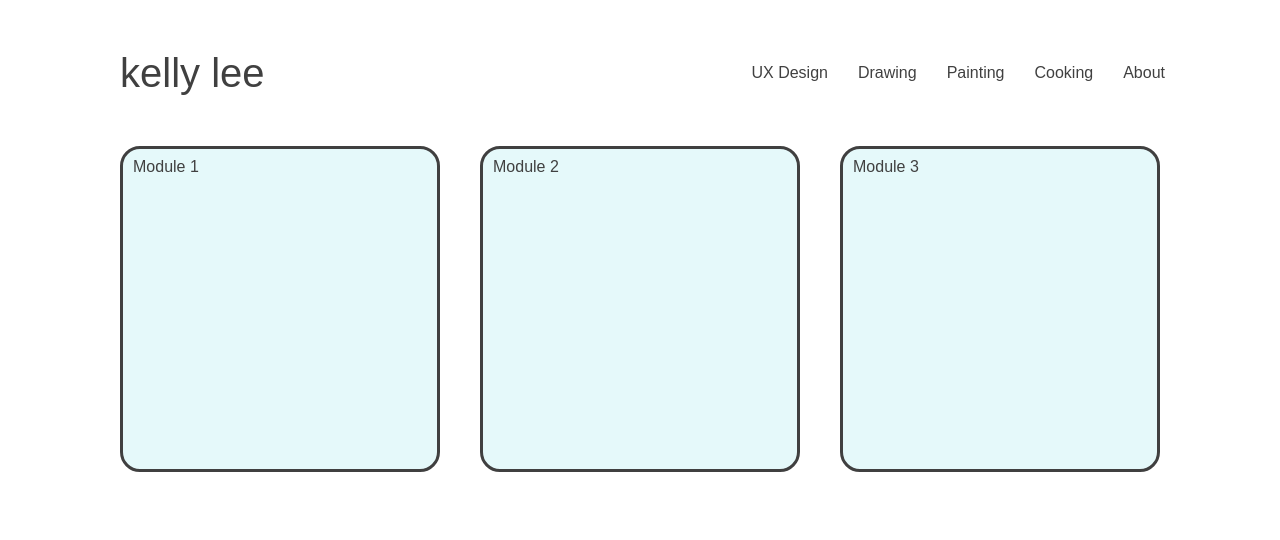
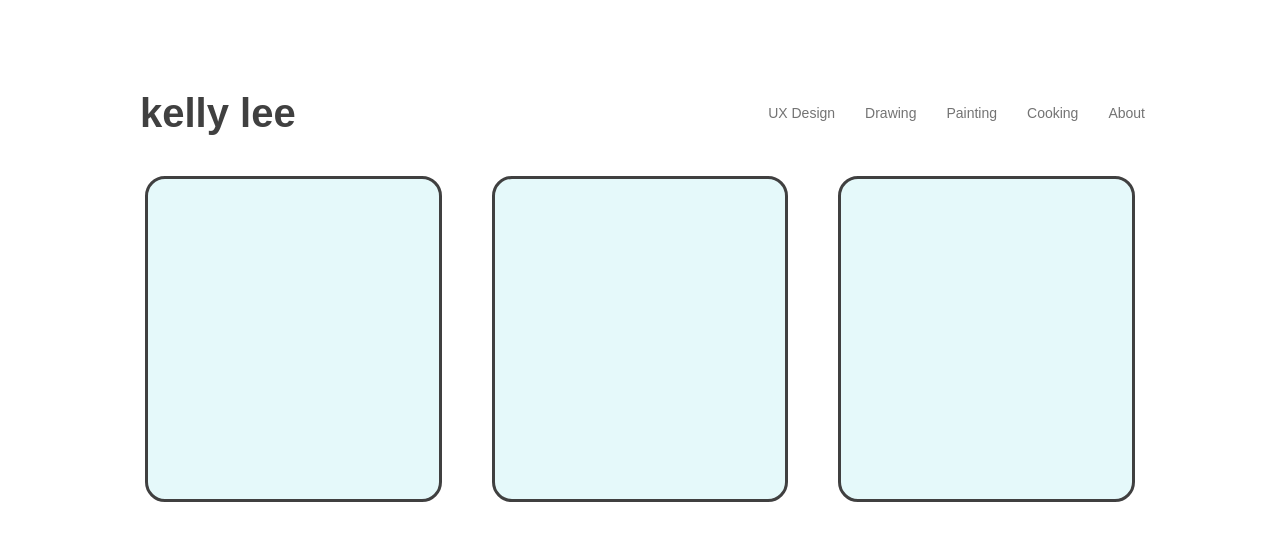
Before and after one commit to kellysooyunlee/kellysooyunlee.github.io, a plain HTML site: page index.html in a window 1280 px wide. Drawn offline with Linux system fonts and the light colour scheme.

Commit message:
fixed grey links and hover. and adjusted to allow more margins

```diff
--- a/index.html
+++ b/index.html
@@ -10,18 +10,18 @@
     <div class='logo'>kelly lee</div>
     <nav>
       <ul>
-        <li>UX Design</li>
-        <li>Drawing</li>
-        <li>Painting</li>
-        <li>Cooking</li>
-        <li>About</li>
+        <li><a href="#">UX Design</a></li>
+        <li><a href="#">Drawing</a></li>
+        <li><a href="#">Painting</a></li>
+        <li><a href="#">Cooking</a></li>
+        <li><a href="#">About</a></li>
       </ul>
     </nav>
   </header>
   <main>
-  	<section class='mod'><p>Module 1</p></section>
-    <section class='mod'><p>Module 2</p></section>
-        <section class='mod'><p>Module 3</p></section>
+  	<section class='mod'><p> </p></section>
+    <section class='mod'><p> </p></section>
+        <section class='mod'><p> </p></section>
   </main>
   </body>
 </html>
--- a/styles/style.css
+++ b/styles/style.css
@@ -1,10 +1,8 @@
-/* FLEXBOX GOES HERE */
-
 body {
-  /* three properties */
   min-height: 100vh;
   display: flex;
   flex-direction: column;
+  margin: 40px 20px;
   padding: 50 100px;
   justify-content: space-between;
   color: #404040;
@@ -22,10 +20,10 @@ body {
     justify-content: center;
     align-items: center;
     font-family: 'Cream', sans-serif;
+    font-weight: 600;
     font-size: 40px;
     padding: 0 0 0 20px;
 }
-
 
 main {
   flex: 1;
@@ -35,14 +33,21 @@ body {
 
 .mod {
   flex: 1;
-
+/*  min-width: 300px;*/
 }
 
 
-body {
-  font-family: 'Avenir', sans-serif;
-  font-size: 16px;
+nav a {
+  font-family: 'System UI', sans-serif;
+  font-weight: 400;
+  font-size: 14px;
+  color: #737373;
+  text-decoration: none;
  /* line-height: 1.4em;*/
+}
+
+nav a:hover {
+  color: #404040;
 }
 
 header {
@@ -51,6 +56,10 @@ header {
 }
 
 nav {
+  display: flex;
+}
+
+nav ul {
   display: flex;
 }
 
@@ -79,7 +88,7 @@ section {
   background-color: #E5F9FA;
   border: solid 3px #404040;
   border-radius: 20px;
-  margin: 50px 20px;
+  margin: 40px 25px;
 }
 
 /*aside {
@@ -96,18 +105,23 @@ footer {
 */
 
 /*MEDIA QUERIES*/
-
 @media screen and (min-width: 1025px) {
   header {
     flex-direction: row;
     justify-content: space-between;
     }
 
-      nav ul {
-          display: flex;
+  .logo {
+    justify-content: left;
+    align-items: left;
+  }
+
+  nav {
+    justify-content: left;
   }
 }
 
+/* --- MEDIA QUERIES END -- */
   main {
           flex-direction: row;
       }
```
Lines whose indentation alone changed are shown as unchanged.
